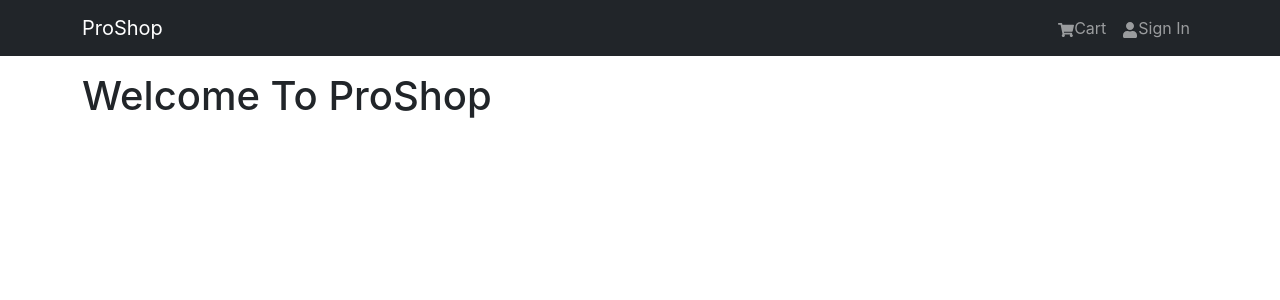
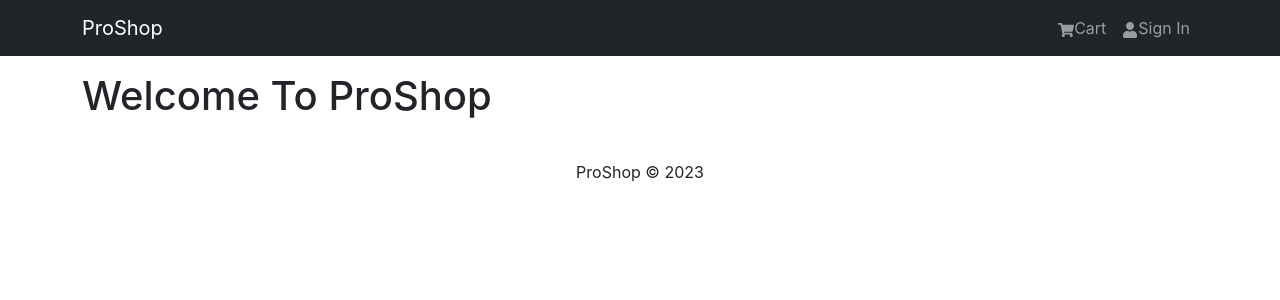
Before and after one commit to anniecee/proshop, a React (Create React App) app in the folder frontend/: page / in a window 1280 px wide. Shown: the top 300 px of the page. Built offline with nearby package versions, Linux system fonts and the light colour scheme.

Commit message:
Add footer

```diff
--- a/frontend/src/App.js
+++ b/frontend/src/App.js
@@ -1,5 +1,6 @@
 import {Container} from "react-bootstrap";
 import Header from "./components/Header";
+import Footer from "./components/Footer";
 
 const App = () => {
   return (
@@ -10,6 +11,7 @@
        <h1>Welcome To ProShop</h1>
       </Container>
     </main>
+    <Footer/>
     </>
   )
 }
--- a/frontend/src/components/Footer.jsx
+++ b/frontend/src/components/Footer.jsx
@@ -1 +1,18 @@
 import {Container, Row, Col} from "react-bootstrap"
+
+const Footer = () => {
+    const currentYear = new Date().getFullYear()
+  return (
+    <footer>
+        <Container>
+            <Row>
+                <Col className='text-center py-3'>
+                    <p>ProShop &copy; {currentYear}</p>
+                </Col>
+            </Row>
+        </Container>
+    </footer>
+  )
+}
+
+export default Footer
```
